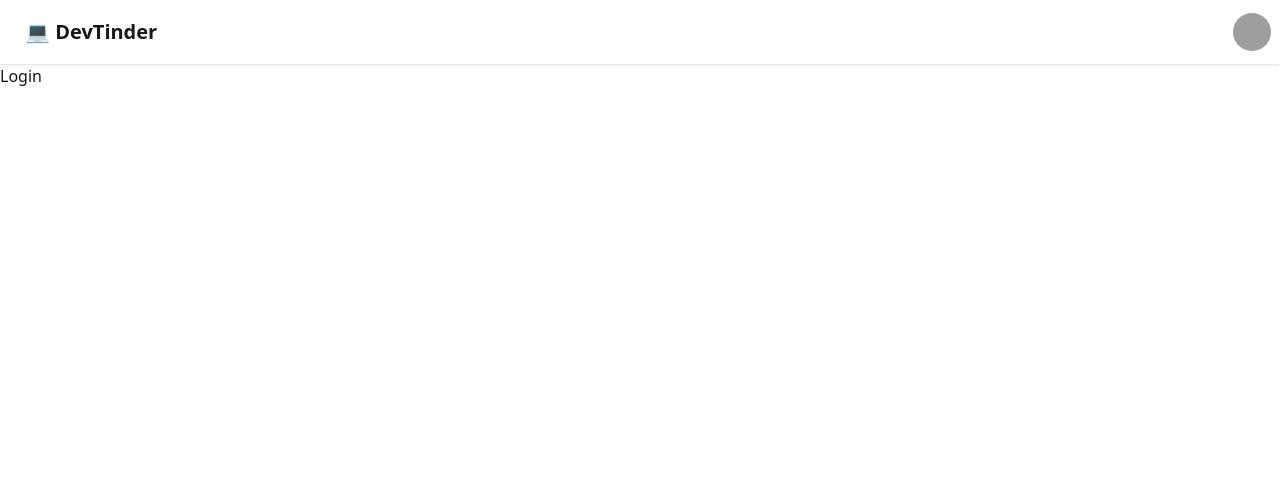
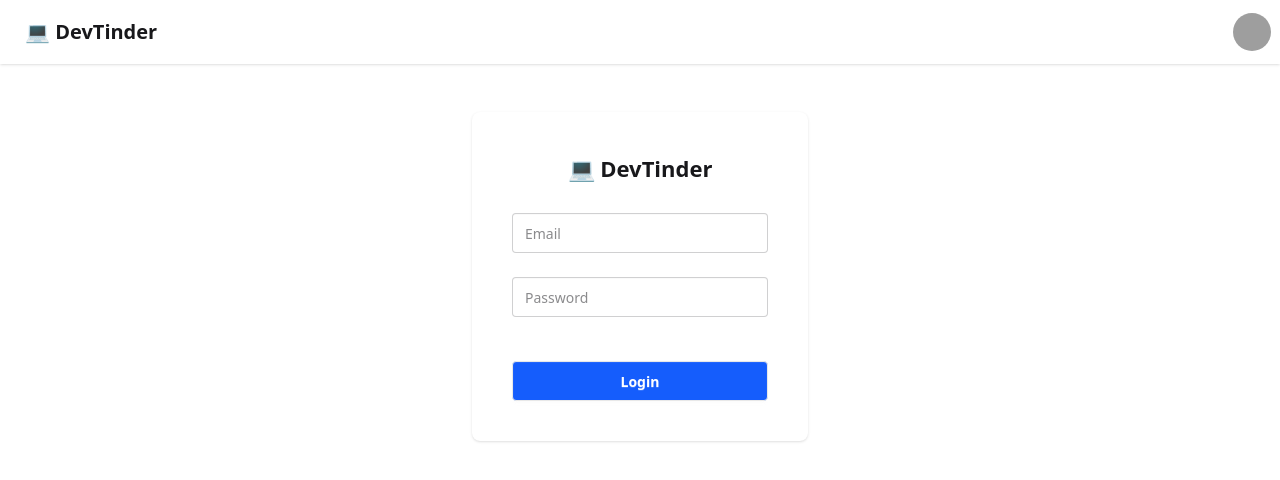
Before and after one commit to narendra-code2024/dev-tinder-web, a React (Vite) app: page /login in a window 1280 px wide. Shown: the top 480 px of the page. Built offline with nearby package versions, Linux system fonts and the light colour scheme; grey boxes are pictures that could not be loaded.

Commit message:
Login component and api integration

```diff
--- a/package.json
+++ b/package.json
@@ -11,6 +11,7 @@
   },
   "dependencies": {
     "@tailwindcss/vite": "^4.1.11",
+    "axios": "^1.10.0",
     "react": "^19.1.0",
     "react-dom": "^19.1.0",
     "react-router": "^7.6.3",
--- a/src/App.jsx
+++ b/src/App.jsx
@@ -10,7 +10,7 @@ function App() {
 				<Routes>
 					<Route path="/" element={<Body />}>
 						<Route path="/login" element={<Login />}></Route>
-            <Route path="/profile" element={<Profile />}></Route>
+						<Route path="/profile" element={<Profile />}></Route>
 					</Route>
 				</Routes>
 			</BrowserRouter>
--- a/src/components/Login.jsx
+++ b/src/components/Login.jsx
@@ -1,7 +1,62 @@
+import { useState } from "react";
+import axios from "axios";
+
 const Login = () => {
-  return (
-    <div>Login</div>
-  )
-}
+	const [email, setEmail] = useState("");
+	const [password, setPassword] = useState("");
 
-export default Login
+	const handleLogin = async () => {
+		try {
+			const res = await axios.post(
+				"http://localhost:3000/login",
+				{
+					email,
+					password,
+				},
+				{ withCredentials: true }
+			);
+		} catch (error) {
+			console.log(error);
+		}
+	};
+
+	return (
+		<div className="flex justify-center mt-12">
+			<div className="card w-84 bg-base-100 card-xl shadow-sm">
+				<div className="card-body">
+					<h2 className="justify-center card-title mb-4">
+						💻 DevTinder
+					</h2>
+					<div>
+						<fieldset className="fieldset mb-4">
+							<input
+								type="text"
+								className="input"
+								placeholder="Email"
+								onChange={(e) => setEmail(e.target.value)}
+							/>
+						</fieldset>
+						<fieldset className="fieldset mb-4">
+							<input
+								type="text"
+								className="input"
+								placeholder="Password"
+								onChange={(e) => setPassword(e.target.value)}
+							/>
+						</fieldset>
+					</div>
+					<div className="justify-center card-actions mt-4">
+						<button
+							className="btn bg-blue-600 text-white w-full"
+							onClick={handleLogin}
+						>
+							Login
+						</button>
+					</div>
+				</div>
+			</div>
+		</div>
+	);
+};
+
+export default Login;
--- a/src/components/NavBar.jsx
+++ b/src/components/NavBar.jsx
@@ -39,6 +39,6 @@ const NavBar = () => {
 			</div>
 		</div>
 	);
-}
+};
 
 export default NavBar;
```
Also changed, not shown: 1 other file (tests, documents, lock files or other folders).
